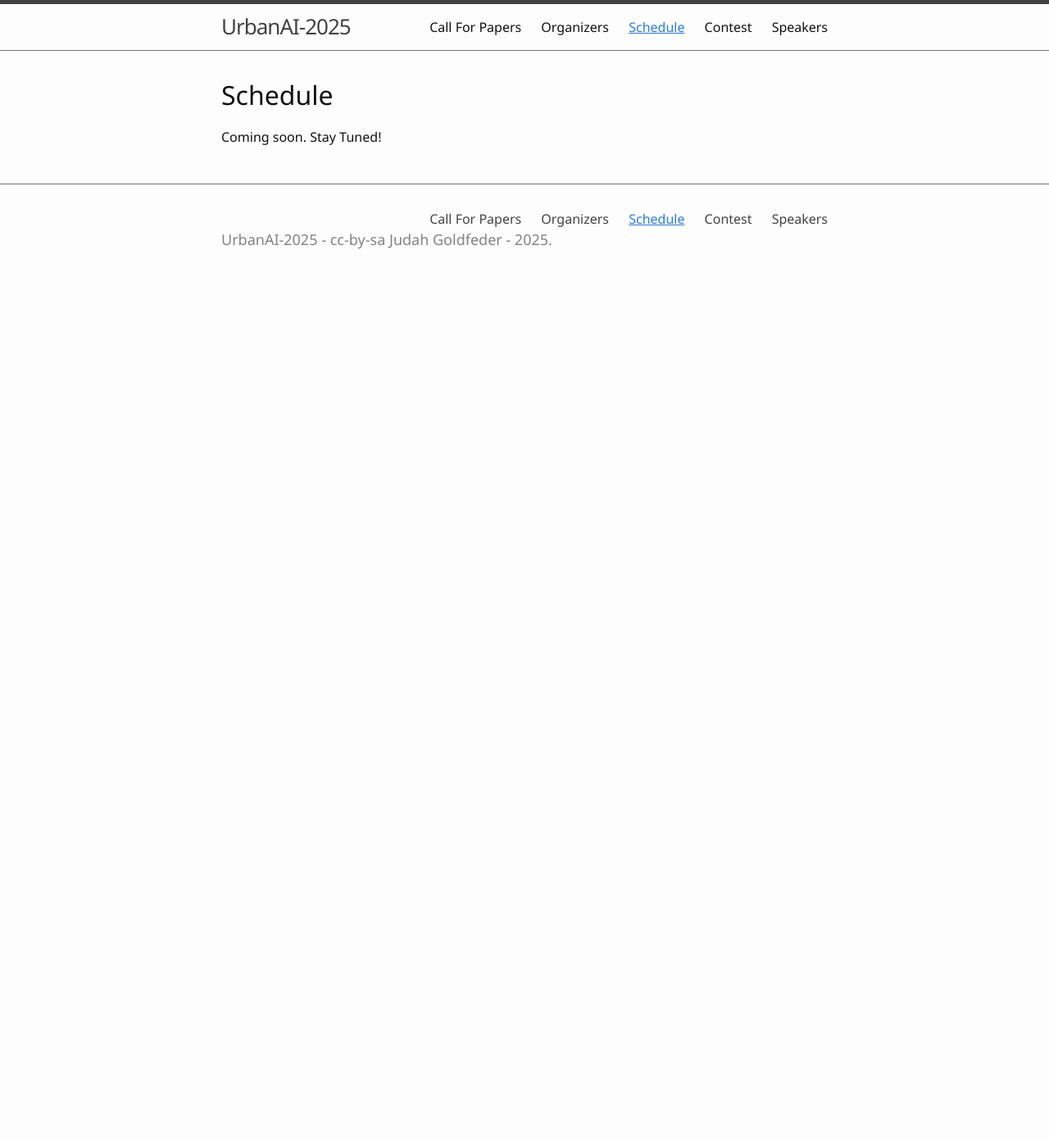
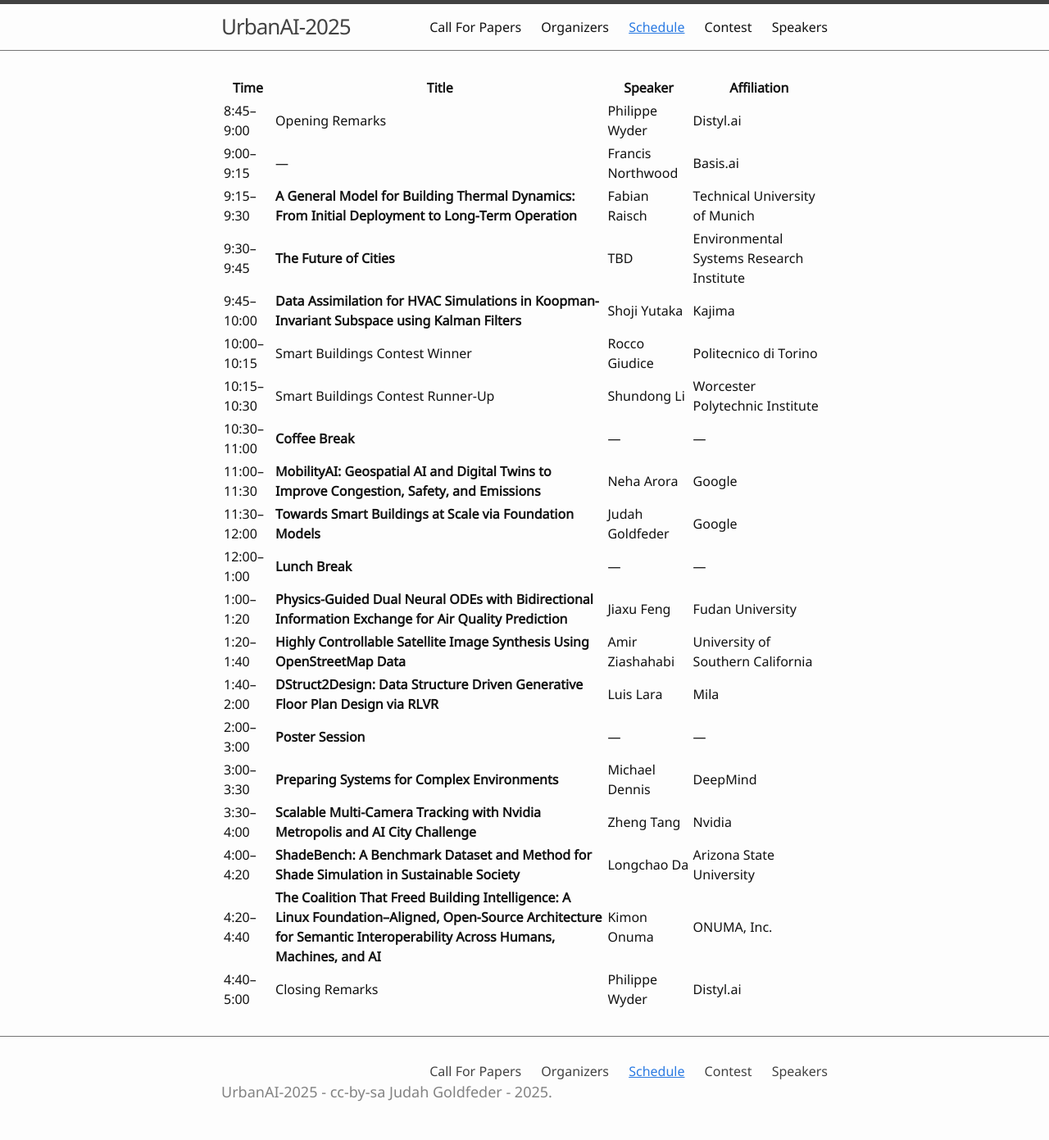
Before and after one commit to urbanAI2025/urbanAI2025.github.io, a Jekyll site: the page built from 2-schedule.md, in a window 1280 px wide. Shown: the whole page at 82% size. Built offline with Jekyll 4.4.1, drawn with Linux system fonts in a browser that asks for light colours; before the commit the page ends 900 px from its top, so only the background shows below that.

Commit message:
Update 2-schedule.md

```diff
--- a/2-schedule.md
+++ b/2-schedule.md
@@ -3,6 +3,25 @@ title: Schedule
 nav: true
 ---
 
-# Schedule
-
-Coming soon. Stay Tuned!
+| Time         | Title                                                                                                                                                                         | Speaker            | Affiliation                            |
+|--------------|--------------------------------------------------------------------------------------------------------------------------------------------------------------------------------|---------------------|-----------------------------------------|
+| 8:45–9:00    | Opening Remarks                                                                                                                                                                | Philippe Wyder      | Distyl.ai                               |
+| 9:00–9:15    | —                                                                                                                                                                              | Francis Northwood   | Basis.ai                                |
+| 9:15–9:30    | **A General Model for Building Thermal Dynamics: From Initial Deployment to Long-Term Operation**                                                                              | Fabian Raisch       | Technical University of Munich          |
+| 9:30–9:45    | **The Future of Cities**                                                                                                                                                       | TBD     | Environmental Systems Research Institute |
+| 9:45–10:00   | **Data Assimilation for HVAC Simulations in Koopman-Invariant Subspace using Kalman Filters**                                                                                  | Shoji Yutaka        | Kajima                                   |
+| 10:00–10:15  | Smart Buildings Contest Winner                                                                                                                                                  | Rocco Giudice       | Politecnico di Torino                    |
+| 10:15–10:30  | Smart Buildings Contest Runner-Up                                                                                                                                               | Shundong Li         | Worcester Polytechnic Institute          |
+| 10:30–11:00  | **Coffee Break**                                                                                                                                                                | —                   | —                                       |
+| 11:00–11:30  | **MobilityAI: Geospatial AI and Digital Twins to Improve Congestion, Safety, and Emissions**                                                                                   | Neha Arora          | Google                                   |
+| 11:30–12:00  | **Towards Smart Buildings at Scale via Foundation Models**                                                                                                                     | Judah Goldfeder     | Google                                   |
+| 12:00–1:00   | **Lunch Break**                                                                                                                                                                 | —                   | —                                       |
+| 1:00–1:20    | **Physics-Guided Dual Neural ODEs with Bidirectional Information Exchange for Air Quality Prediction**                                                                         | Jiaxu Feng          | Fudan University                         |
+| 1:20–1:40    | **Highly Controllable Satellite Image Synthesis Using OpenStreetMap Data**                                                                                                     | Amir Ziashahabi     | University of Southern California        |
+| 1:40–2:00    | **DStruct2Design: Data Structure Driven Generative Floor Plan Design via RLVR**                                                                                                | Luis Lara           | Mila                                     |
+| 2:00–3:00    | **Poster Session**                                                                                                                                                              | —                   | —                                       |
+| 3:00–3:30    | **Preparing Systems for Complex Environments**                                                                                                                                  | Michael Dennis      | DeepMind                                 |
+| 3:30–4:00    | **Scalable Multi-Camera Tracking with Nvidia Metropolis and AI City Challenge**                                                                                                 | Zheng Tang          | Nvidia                                   |
+| 4:00–4:20    | **ShadeBench: A Benchmark Dataset and Method for Shade Simulation in Sustainable Society**                                                                                      | Longchao Da         | Arizona State University                 |
+| 4:20–4:40    | **The Coalition That Freed Building Intelligence: A Linux Foundation–Aligned, Open-Source Architecture for Semantic Interoperability Across Humans, Machines, and AI**        | Kimon Onuma         | ONUMA, Inc.                              |
+| 4:40–5:00    | Closing Remarks                                                                                                                                                                 | Philippe Wyder      | Distyl.ai                                |
```
